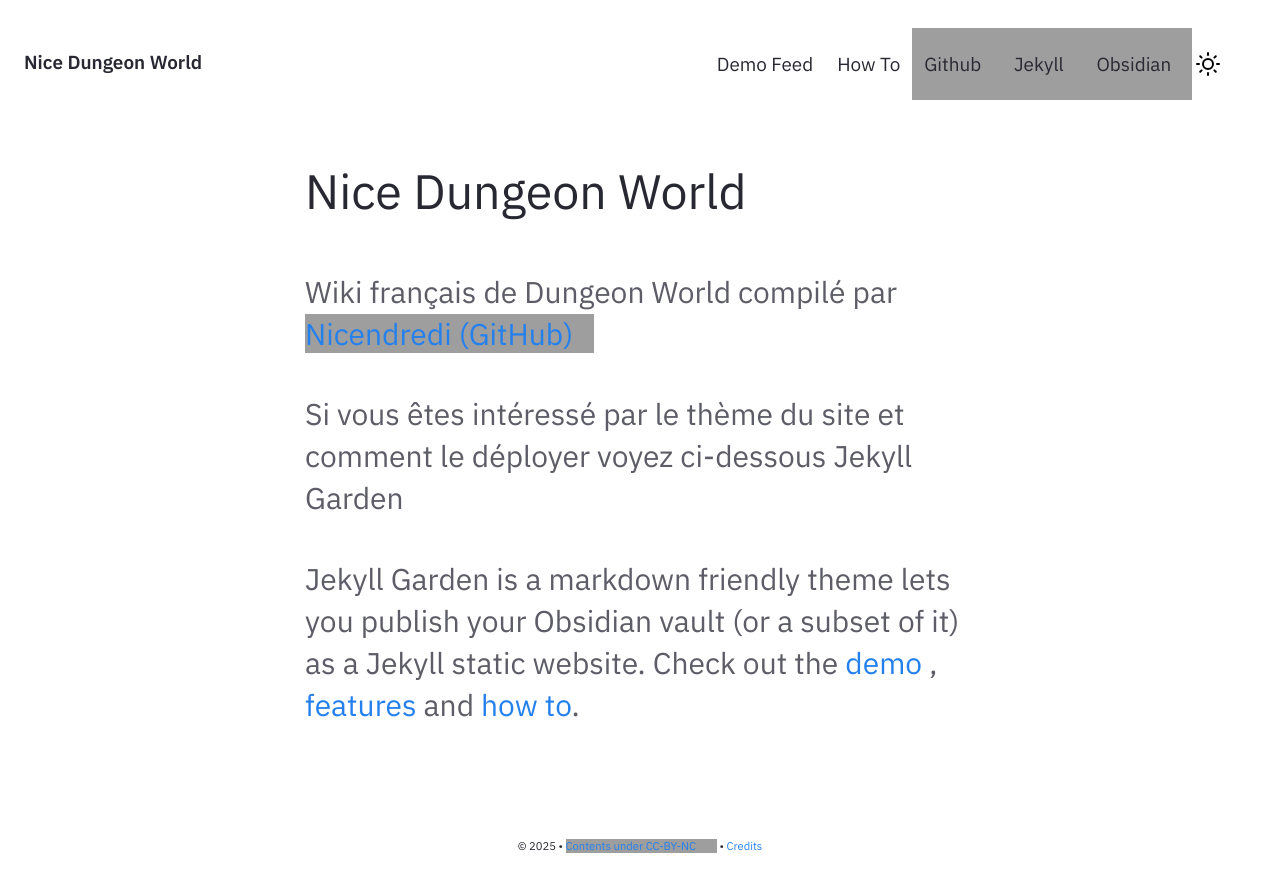
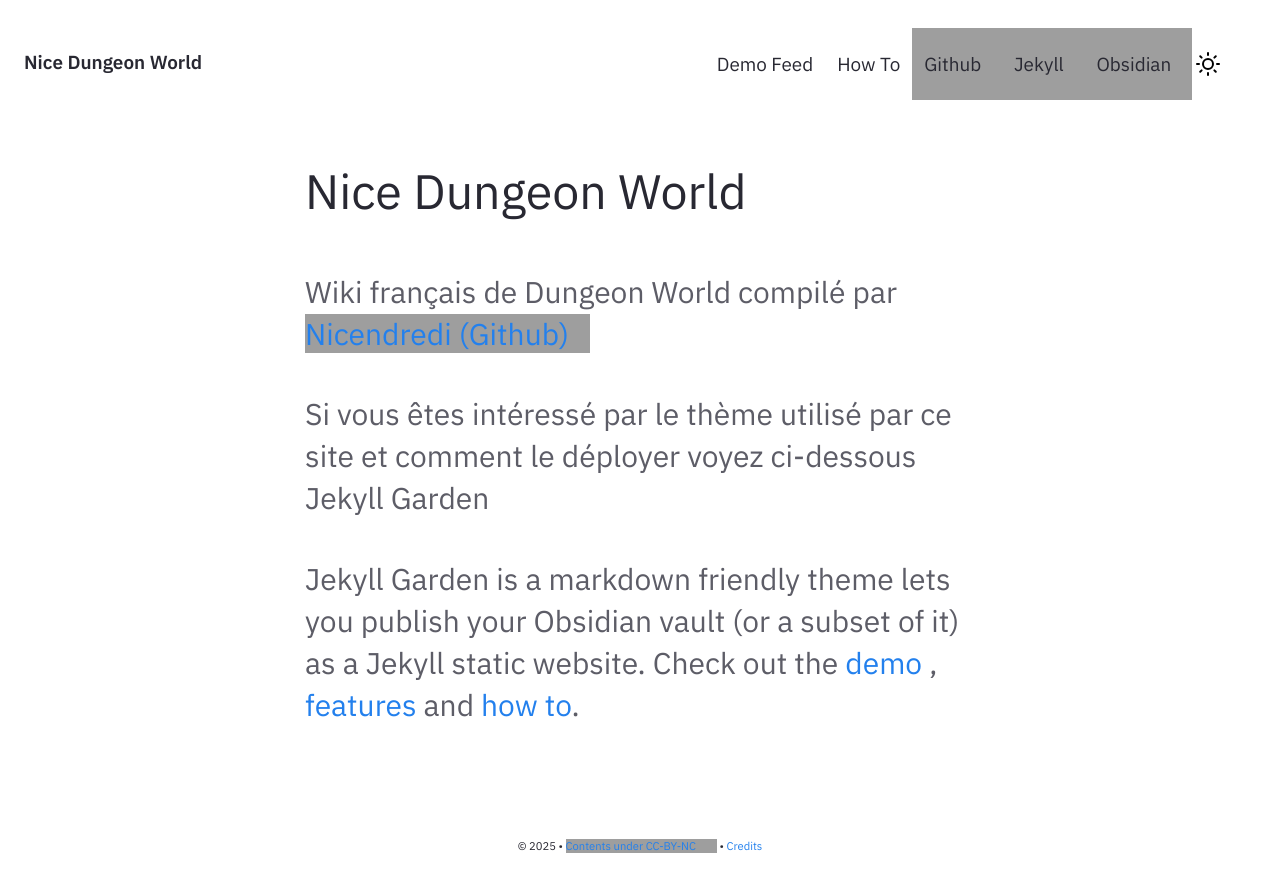
Before and after one commit to nice-dungeon-world/nice-dungeon-world.github.io, a Jekyll site: the page built from pages/index.md, in a window 1280 px wide, cut to the strip 0-892 px from the top of the page. Built offline with Jekyll 4.4.1, drawn with Linux system fonts in a browser that asks for light colours; grey boxes are pictures that could not be loaded.

Commit message:
hotfix/homepage Paramétrer les informations de la page d'accueil

```diff
--- a/_config.yml
+++ b/_config.yml
@@ -33,6 +33,10 @@
   year: © 2025
   msg: Contents under CC-BY-NC
   link: https://www.creativecommons.org/licenses/by-nc/4.0/deed.en
+author:
+  name: Nicendredi
+  link: https://github.com/Nicendredi
+  type_link: (Github)
 
 # Set title and content for private & broken link tooltop
 privatelinks:
@@ -50,8 +54,8 @@
     enabled: true
   backlinks:
     enabled: true
-# To enable a homepage, change the value to true and add content to _includes/Homepage.html
-# If enable : false, notes feed will be as homepage.
+  # To enable a homepage, change the value to true and add content to _includes/Homepage.html
+  # If enable : false, notes feed will be as homepage.
   homepage:
     enabled: true ##If you need a homepage, change this to true and edit _includes/Homepage.html
 
@@ -67,9 +71,9 @@
 ## Enable Collections
 ## Suggested collects are "notes" "lists" and "blog"
 collections:
-    notes:
-      output: true
-      permalink: /note/:title
+  notes:
+    output: true
+    permalink: /note/:title
 
 markdown: kramdown
 
@@ -98,7 +102,6 @@
       layout: Post
       content-type: notes
 
-
 # Exclude from processing.
 # The following items will not be processed, by default.
 # Any item listed under the `exclude:` key here will be automatically added to
--- a/_includes/Homepage.html
+++ b/_includes/Homepage.html
@@ -1,12 +1,19 @@
-<div class="home-intro">
-    <div class="jumbo">{{site.heading}} </div>
-    <div class="home-sub-text"> <h3>
-        Wiki français de Dungeon World compilé par <a href="https://github.com/Nicendredi" target="_blank">Nicendredi (GitHub)</a>
+<section class="home-intro">
+    <header class="jumbo">{{site.heading}} </header>
+    <section class="home-sub-text">
+        <h3>
+            Wiki français de Dungeon World compilé par <a href="{{site.author.link}}"
+                target="_blank">{{site.author.name}} {{site.author.type_link}}</a>
         </h3>
-        <h3>Si vous êtes intéressé par le thème du site et comment le déployer voyez ci-dessous Jekyll Garden
+        <h3>Si vous êtes intéressé par le thème utilisé par ce site et comment le déployer voyez ci-dessous Jekyll
+            Garden
         </h3>
         <h3>
-        Jekyll Garden is a markdown friendly theme lets you publish your Obsidian vault (or a subset of it) as a Jekyll static website.
-        Check out the <a href="{{'/notes' | relative_url}}"> demo </a>, <a href="{{'/post/features' | relative_url}}"> features </a> and <a href="{{'/post/how-to' | relative_url}}"> how to</a>.
+            Jekyll Garden is a markdown friendly theme lets you publish your Obsidian vault (or a subset of it) as a
+            Jekyll static website.
+            Check out the <a href="{{'/notes' | relative_url}}"> demo </a>, <a
+                href="{{'/post/features' | relative_url}}"> features </a> and <a
+                href="{{'/post/how-to' | relative_url}}"> how to</a>.
         </h3>
-</div> </div>
+    </section>
+</section>
```
